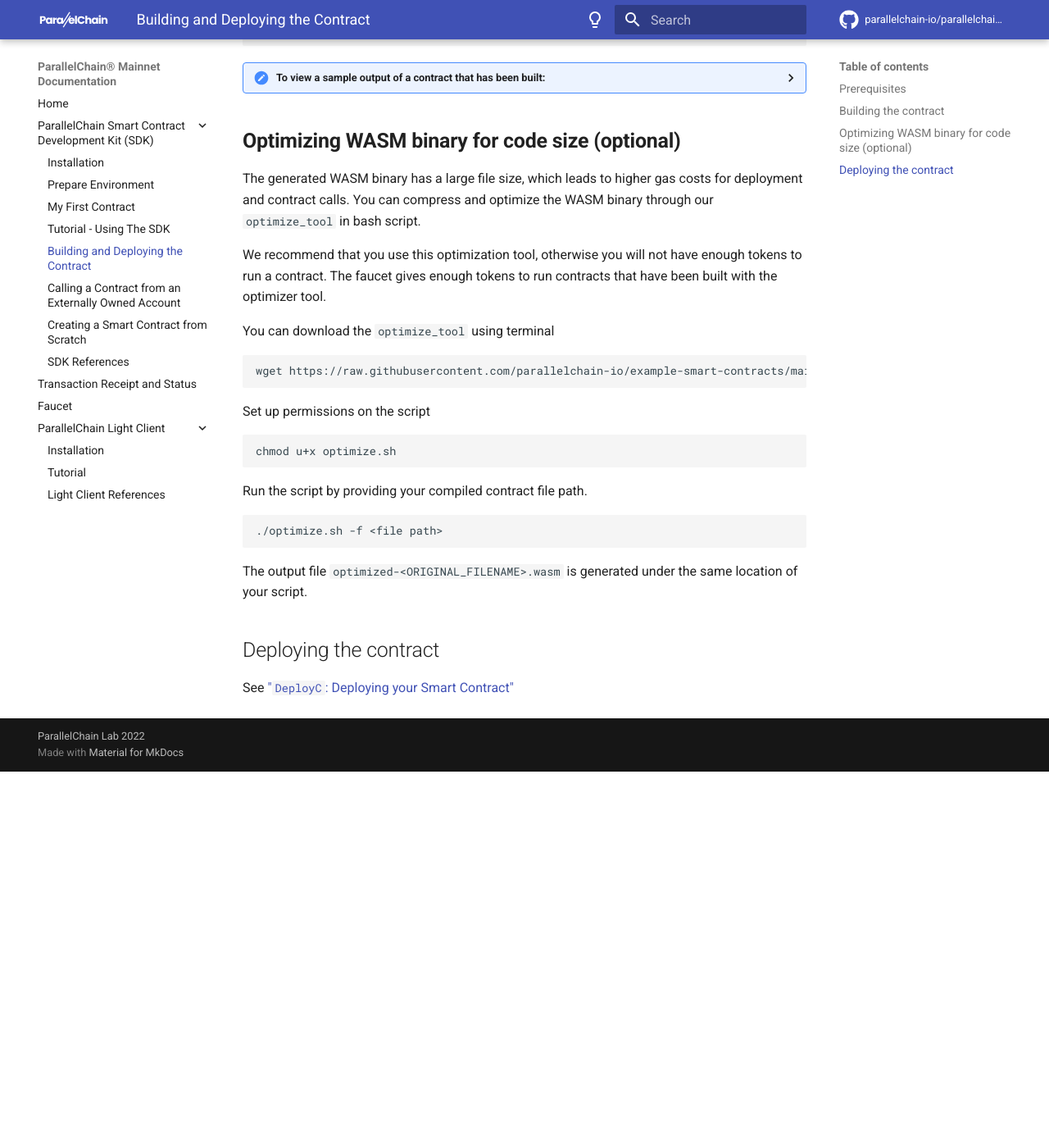
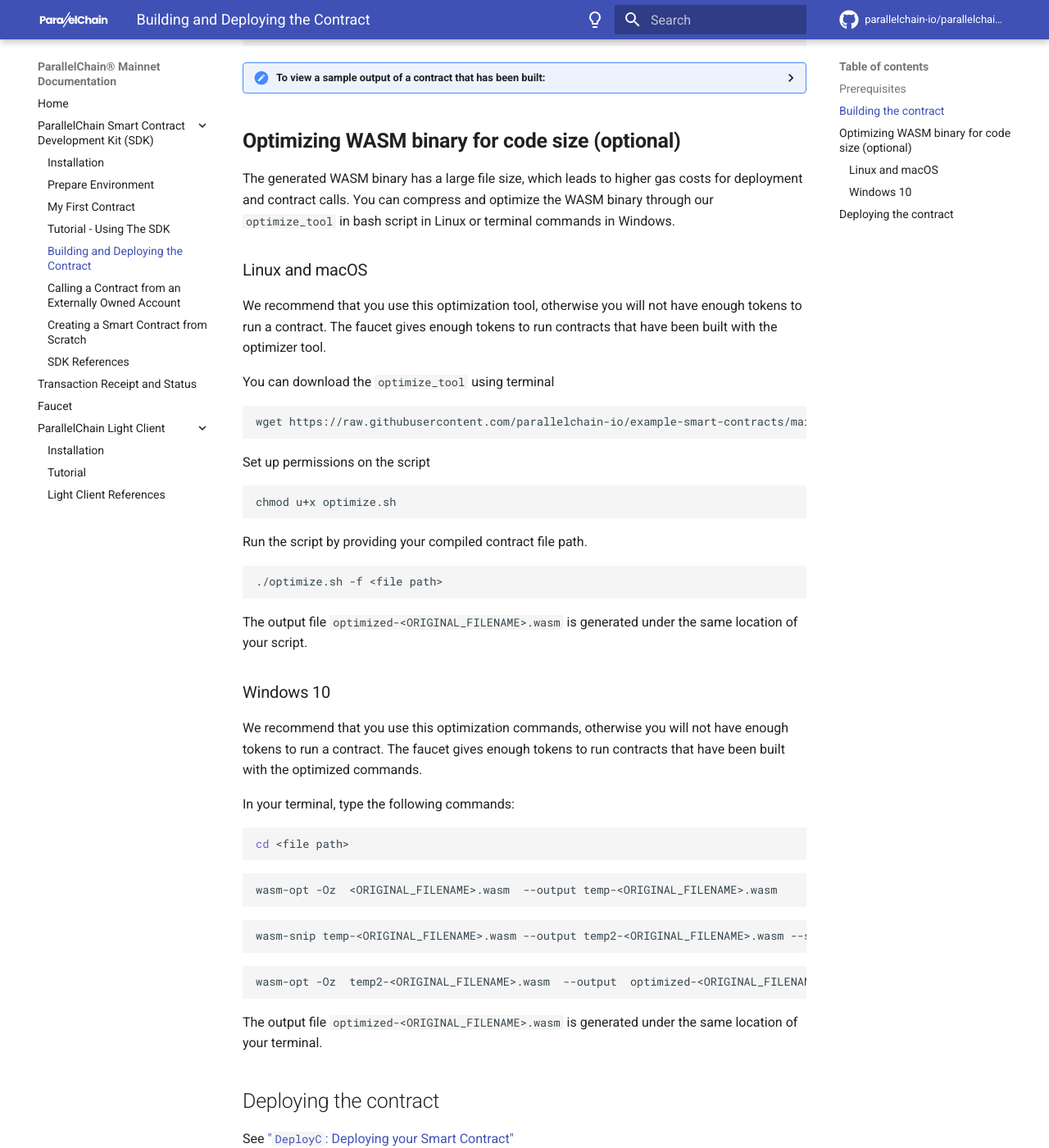
Before and after one commit to parallelchain-io/parallelchain-docs, an MkDocs documentation site: the page built from docs/smart_contract_sdk/build_deploy_contract.md, in a window 1280 px wide and 1400 px high, scrolled down 863 px. Shown: the whole window at 82% size. Built offline with MkDocs 1.6.1 and Material for MkDocs 9.7.7, drawn with Linux system fonts in a browser that asks for light colours; comment, search, counter and statistics services are not loaded; before the commit the page ends 1804 px from its top, so only the background shows below that.

Commit message:
add Win10 instructions for Optimizing WASM binary
Add needed commands and instructions to optimize wasm file in windows development environment

````diff
--- a/docs/smart_contract_sdk/build_deploy_contract.md
+++ b/docs/smart_contract_sdk/build_deploy_contract.md
@@ -53,7 +53,10 @@
 </details>
 
 ## **Optimizing WASM binary for code size (optional)**
-The generated WASM binary has a large file size, which leads to higher gas costs for deployment and contract calls. You can compress and optimize the WASM binary through our `optimize_tool` in bash script.
+
+The generated WASM binary has a large file size, which leads to higher gas costs for deployment and contract calls. You can compress and optimize the WASM binary through our `optimize_tool` in bash script in Linux or terminal commands in Windows.
+
+### Linux and macOS
 
 We recommend that you use this optimization tool, otherwise you will not have enough tokens to run a contract. The faucet gives enough tokens to run contracts that have been built with the optimizer tool.
 
@@ -73,6 +76,26 @@
 ```
 The output file `optimized-<ORIGINAL_FILENAME>.wasm` is generated under the same location of your script.
 
+### Windows 10
+
+We recommend that you use this optimization commands, otherwise you will not have enough tokens to run a contract. The faucet gives enough tokens to run contracts that have been built with the optimized commands.
+
+In your terminal, type the following commands:
+```bash
+cd <file path>
+```
+```bash
+wasm-opt -Oz  <ORIGINAL_FILENAME>.wasm  --output temp-<ORIGINAL_FILENAME>.wasm
+```
+```bash
+wasm-snip temp-<ORIGINAL_FILENAME>.wasm --output temp2-<ORIGINAL_FILENAME>.wasm --snip-rust-fmt-code --snip-rust-panicking-code
+```
+```bash
+wasm-opt -Oz  temp2-<ORIGINAL_FILENAME>.wasm  --output  optimized-<ORIGINAL_FILENAME>.wasm
+```
+The output file `optimized-<ORIGINAL_FILENAME>.wasm` is generated under the same location of your terminal.
+
+
 ## Deploying the contract
 
 See ["`DeployC`: Deploying your Smart Contract"](../cli/tutorial.md#deployc-deploying-your-smart-contract)
````
